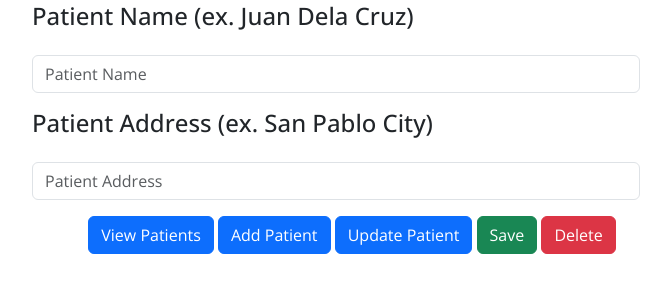
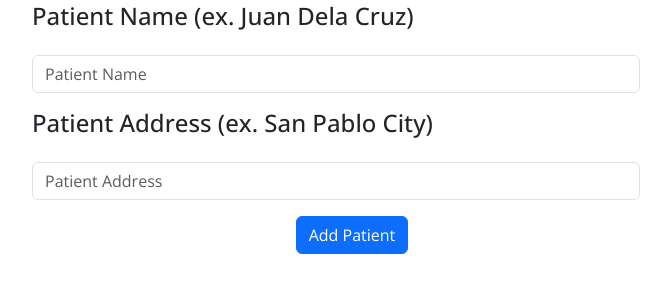
Before and after one commit to aaazezeze1/CRUD-ITEC, a PHP site: page / in a window 1280 px wide. Shown: the part 148-450 px from the top of the page, without its empty margins (288-959 px from the left). Run offline with PHP 8.4, Linux system fonts and the light colour scheme.

Commit message:
add button works

```diff
--- a/database.php
+++ b/database.php
@@ -4,7 +4,6 @@ $servername = "localhost";
 $username = "root";
 $password = "";
 $db_name = "db_pms";
-$conn = "";
 
 // connect to mysql server
 try
--- a/index.php
+++ b/index.php
@@ -1,6 +1,5 @@
 <?php
     include("database.php");
-    include("process.php");
 ?>
 
 <!DOCTYPE html>
@@ -21,28 +20,26 @@
 <body>
     <div class="home">
         <h1 id="title">Mental Health Patient Management System</h1>
-        <h4>Patient Name (ex. Juan Dela Cruz)</h4>
         <form action="process.php" method="post">
+            <h4>Patient Name (ex. Juan Dela Cruz)</h4>
             <div class="input-group">
                 <div class="w-50 p-3">
                     <input type="text" name="patientName" placeholder="Patient Name" class="form-control">
                 </div>
             </div>
-        </form>
-        <h4>Patient Address (ex. San Pablo City)</h3>
-        <form action="process.php" method="post">
+
+            <h4>Patient Address (ex. San Pablo City)</h4>
             <div class="input-group">
                 <div class="w-50 p-3">
                     <input type="text" name="patientAddress" placeholder="Patient Address" class="form-control">
                 </div>
             </div>
+
+            <!-- <button type="submit" name="action" value="view" class="btn btn-primary">View Patients</button> -->
+            <button type="submit" name="action" value="add" class="btn btn-primary">Add Patient</button>
+            <!-- <button type="submit" name="action" value="update" class="btn btn-primary">Update Patient</button>
+            <button type="submit" name="action" value="delete" class="btn btn-danger">Delete</button> -->
         </form>
-
-        <button type="submit" name="action" value="view" class="btn btn-primary">View Patients</button>
-        <button type="submit" name="action" value="add" class="btn btn-primary">Add Patient</button>
-        <button type="submit" name="action" value="update" class="btn btn-primary">Update Patient</button>
-        <button type="submit" name="action" value="save" class="btn btn-success">Save</button>
-        <button type="submit" name="action" value="delete" class="btn btn-danger">Delete</button>
     </div>
     <style>
         body {
@@ -63,7 +60,6 @@
         .form-control {
             margin-left: 50%;
         }
-
     </style>
 </body>
 </html>
--- a/myquery.sql
+++ b/myquery.sql
@@ -9,5 +9,8 @@ USE db_pms;
 
 -- DELETE *  FROM tbl_patient;
 
+-- clear all the data from the table
+-- TRUNCATE TABLE tbl_patient;
+
 
 SELECT * FROM tbl_patient;
--- a/process.php
+++ b/process.php
@@ -1,5 +1,23 @@
 <?php
 
-include "database.php";
+include("database.php");
+
+if ($_SERVER["REQUEST_METHOD"] == "POST" && $_POST['action'] == 'add') {
+    // use variables for processing input form on index.php
+    $name = $_POST['patientName'];
+    $address = $_POST['patientAddress'];
+
+    $sql = "INSERT INTO tbl_patient (name, address) VALUES ('$name', '$address')";
+
+    if (mysqli_query($conn, $sql)) {
+        header("Location: index.php");
+        exit();
+    } else {
+        echo "Error: " . mysqli_error($conn);
+    }
+}
+
+
+
 
 ?>
```
